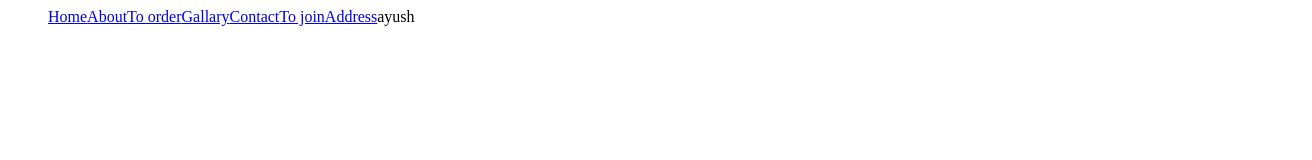
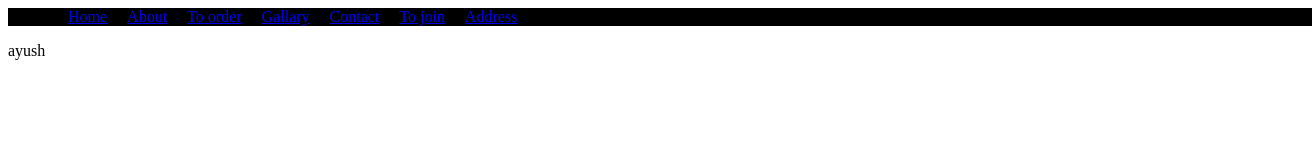
Before and after one commit to ayushop98/builder, a plain HTML site: page index.html in a window 1280 px wide. Shown: the whole page, 1312 px wide, since content can reach past the window. Drawn offline with Linux system fonts and the light colour scheme.

Commit message:
update style.css

```diff
--- a/style.css
+++ b/style.css
@@ -1,7 +1,10 @@
 .navbar li{
   float: left;
+  padding-left: 20px;
 }
 .navbar ul{
   background-color: black;
   list-style: none;
+  overflow: hidden;
+  width: 100%;
 }
```
